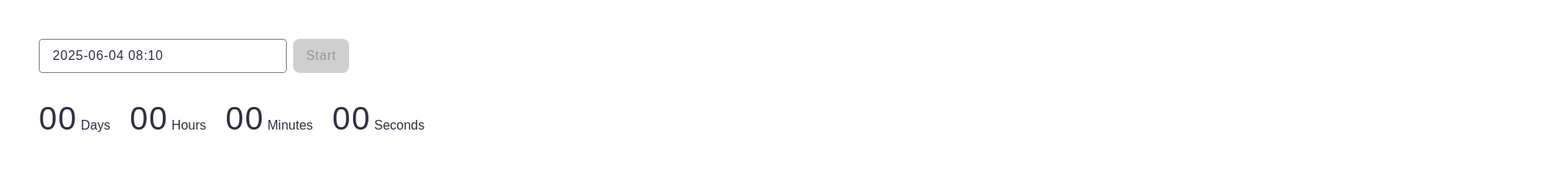
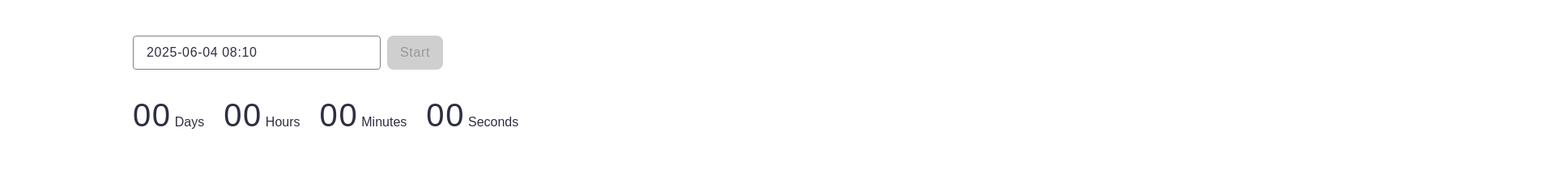
Before and after one commit to oleksandr-haponov/goit-js-hw-10, a website built with Vite: page src/1-timer.html in a window 1280 px wide. Shown: the top 221 px of the page at 81% size, 1920 px wide, since content can reach past the window. Built offline with nearby package versions, Linux system fonts and the light colour scheme.

Commit message:
Update 1-tamer.css

```diff
--- a/src/css/1-timer.css
+++ b/src/css/1-timer.css
@@ -1,11 +1,14 @@
 /* Секція контейнера */
 .timer-container {
   display: flex;
+  width: 1440px;
+  height: 496px;
+  padding: 36px 929px 316px 156px;
   flex-direction: column;
   align-items: flex-start;
   gap: 32px;
-  padding: 40px;
 }
+
 
 /* Інпут і кнопка */
 .datetime-wrapper {
```
